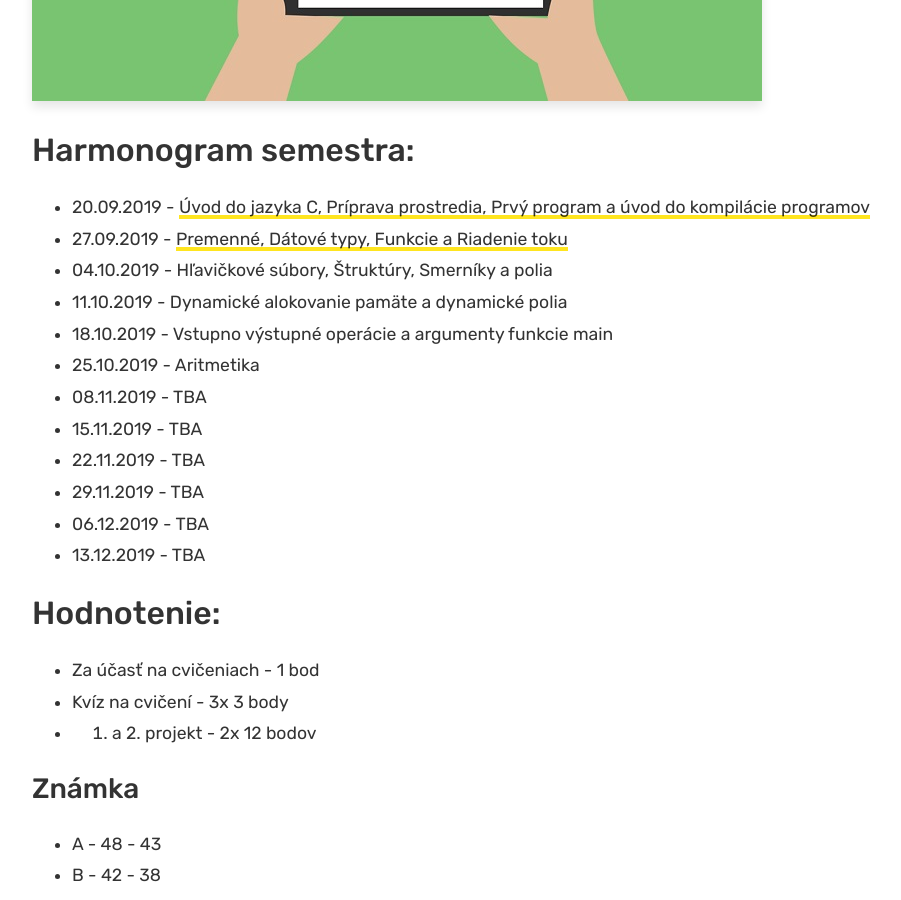
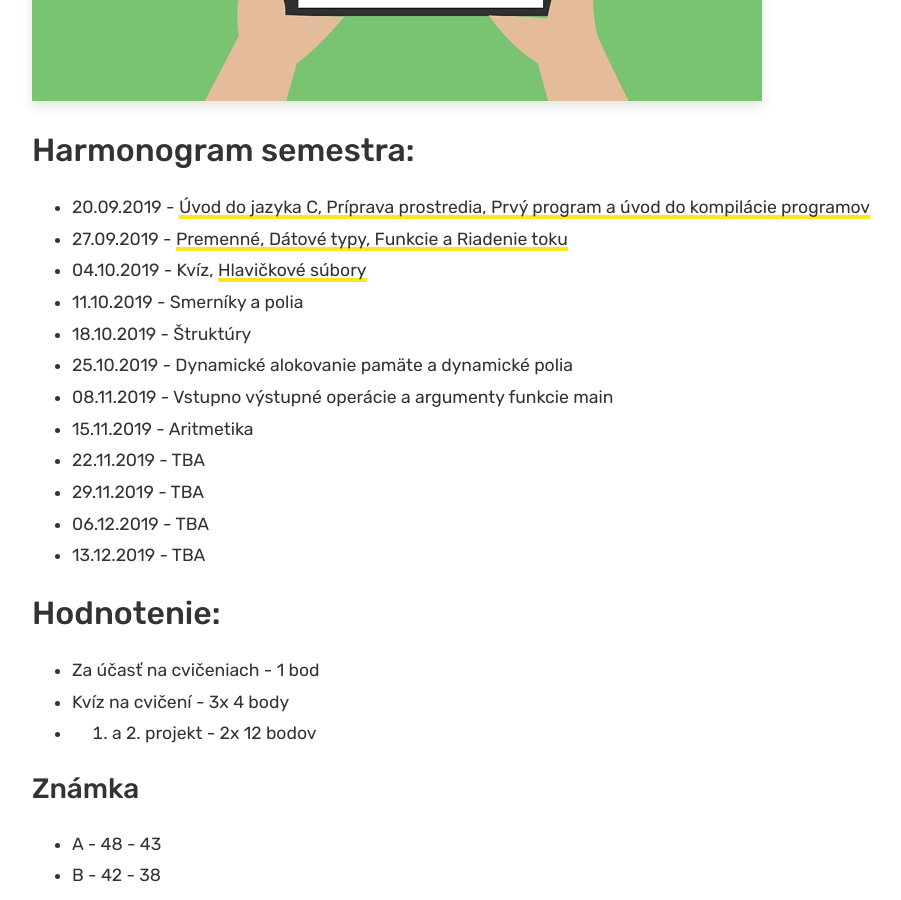
Before and after one commit to ppatrik/ppatrik.github.io, a Jekyll site: the page built from _posts/2019-09-20-JAC-0.md, in a window 1280 px wide and 900 px high, scrolled down 544 px. Shown: the whole window, without its empty margins (53-954 px from the left). Built offline with Jekyll 4.4.1, drawn with Linux system fonts in a browser that asks for light colours; comment, search, counter and statistics services are not loaded.

Commit message:
Update 2019-09-20-JAC-0.md

```diff
--- a/_posts/2019-09-20-JAC-0.md
+++ b/_posts/2019-09-20-JAC-0.md
@@ -10,21 +10,20 @@ author: ppatrik
 ## Harmonogram semestra:
 * 20.09.2019 - [Úvod do jazyka C, Príprava prostredia, Prvý program a úvod do kompilácie programov]({{site.base_url}}/vyuka/jac/2019/09/20/JAC-Cvicenie01.html)
 * 27.09.2019 - [Premenné, Dátové typy, Funkcie a Riadenie toku]({{site.base_url}}/vyuka/jac/2019/09/27/JAC-Cvicenie02.html)
-* 04.10.2019 - Hľavičkové súbory, Štruktúry, Smerníky a polia
-* 11.10.2019 - Dynamické alokovanie pamäte a dynamické polia
-* 18.10.2019 - Vstupno výstupné operácie a argumenty funkcie main
-* 25.10.2019 - Aritmetika
-* 08.11.2019 - TBA
-* 15.11.2019 - TBA
+* 04.10.2019 - Kvíz, [Hlavičkové súbory]({{site.base_url}}/vyuka/jac/2019/10/04/JAC-Cvicenie03.html)
+* 11.10.2019 - Smerníky a polia
+* 18.10.2019 - Štruktúry
+* 25.10.2019 - Dynamické alokovanie pamäte a dynamické polia
+* 08.11.2019 - Vstupno výstupné operácie a argumenty funkcie main
+* 15.11.2019 - Aritmetika
 * 22.11.2019 - TBA
 * 29.11.2019 - TBA
 * 06.12.2019 - TBA
 * 13.12.2019 - TBA
 
-
 ## Hodnotenie:
 * Za účasť na cvičeniach - 1 bod
-* Kvíz na cvičení - 3x 3 body
+* Kvíz na cvičení - 3x 4 body
 * 1. a 2. projekt - 2x 12 bodov
 
 ### Známka
```
